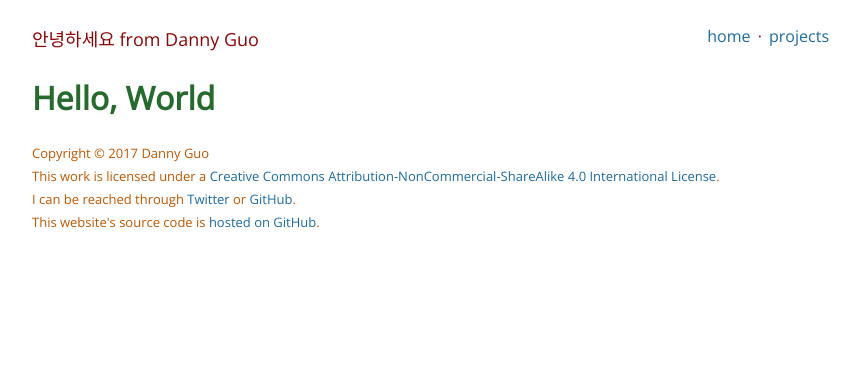
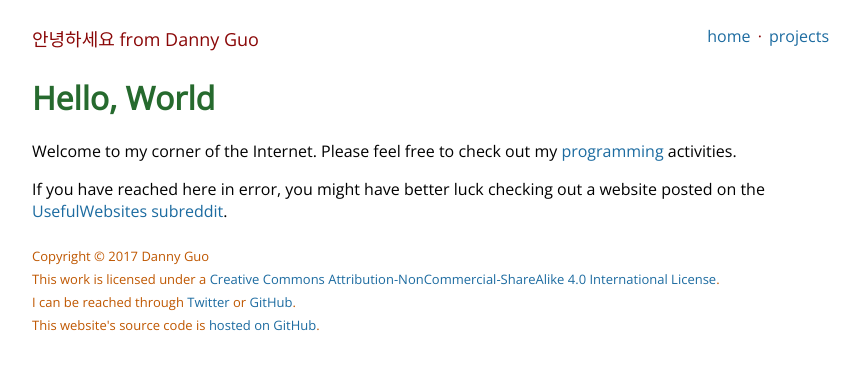
Before and after one commit to dguo/dannyguo.com, a Jekyll site: the page built from index.md, in a window 1280 px wide. Shown: the top 370 px of the page, without its empty margins (208-1068 px from the left). Built offline with Jekyll 4.4.1, drawn with Linux system fonts in a browser that asks for light colours.

Commit message:
Add content to the home page

```diff
--- a/index.md
+++ b/index.md
@@ -4,3 +4,9 @@ title: Danny Guo
 ---
 
 # Hello, World
+Welcome to my corner of the Internet. Please feel free to check out my
+[programming](/projects) activities.
+
+If you have reached here in error, you might have better luck checking out a
+website posted on the [UsefulWebsites
+subreddit](https://www.reddit.com/r/UsefulWebsites/).
```
